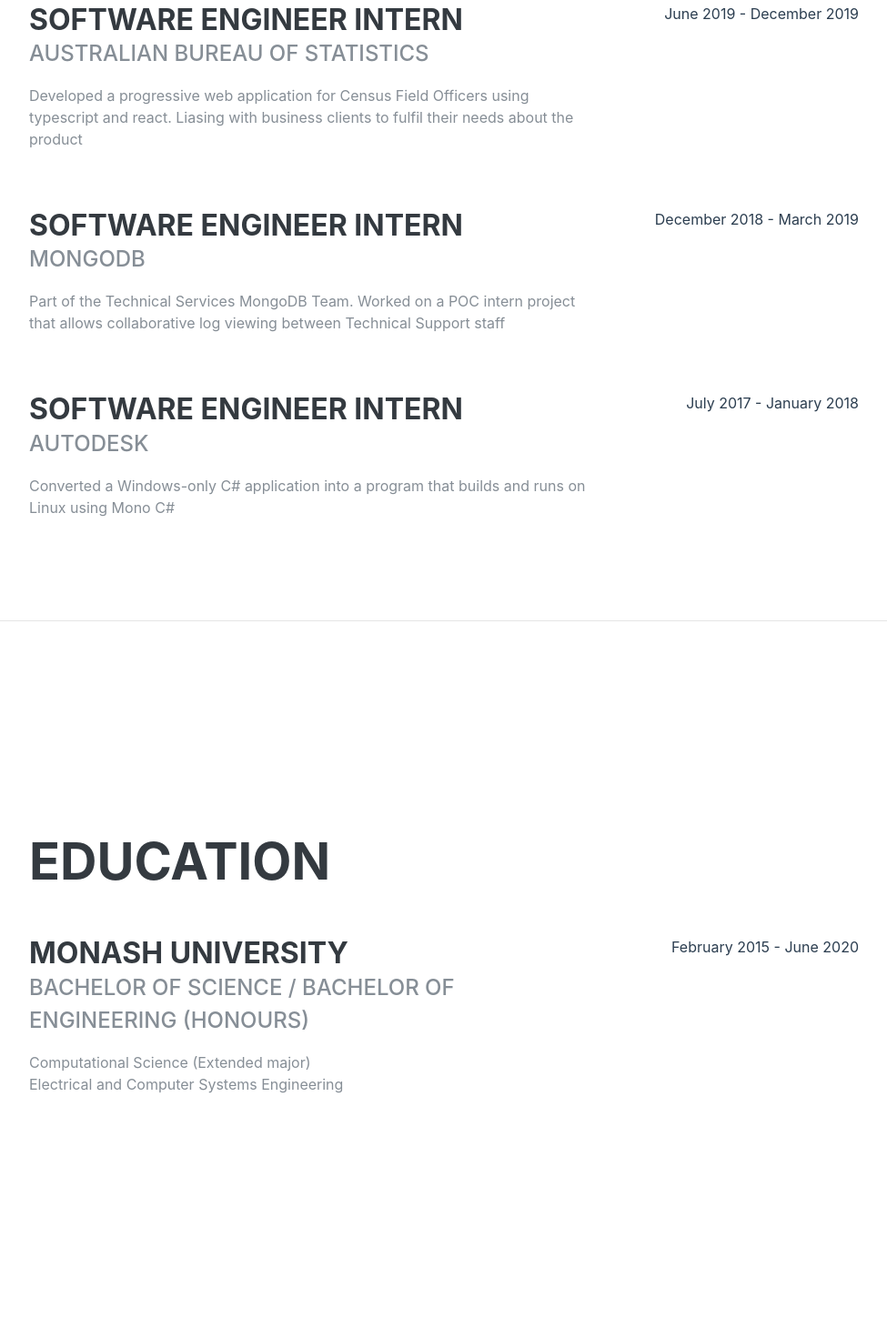
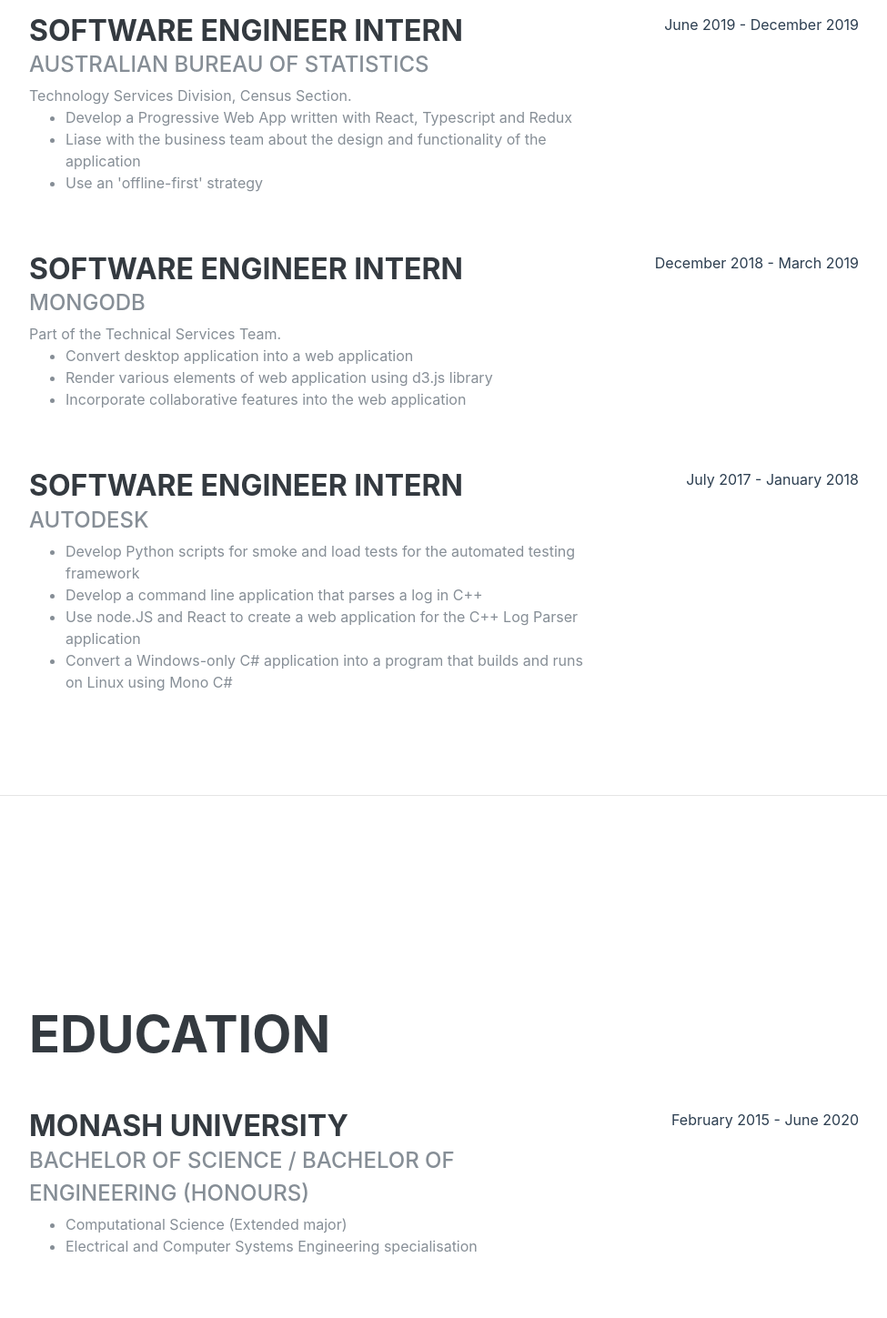
Before and after one commit to khanguslee/personal-website, a Gatsby site: page / in a window 1280 px wide. Shown: the part 1164-2613 px from the top of the page at 91% size, without its empty margins (288-1263 px from the left). Built offline with nearby package versions, Linux system fonts and the light colour scheme; Gatsby itself is replaced by a stand-in of ours; a web font is replaced by a local one.

Commit message:
Create SectionItem component (#8)
* Create SectionItem component

* Implement SectionItem component in Experience section

* Update config with education details

* Update SectionItem component with descriptionList prop

* Update Experience component to pass in a data testid into SectionItem

* Update Education component to use values from config file

* Add job tasks into config file

* Render job tasks into SectionItem component

* Remove margin-bottom from description

* Add unit test for SectionItem component

* Add unit test for SectionItem description

* Add unit test for SectionItem descriptionList

* Add unit test for SectionItem with both description and descriptionList props

```diff
--- a/config.js
+++ b/config.js
@@ -34,32 +34,59 @@
       role: 'Software Engineer Intern',
       startDate: 'December 2019',
       endDate: 'February 2019',
-      description:
-        'Part of the MongoDB Charts Team working on incorporating interactive Charts into MongoDB Charts',
+      description: 'Part of the MongoDB Charts Team.',
+      tasks: [
+        'Fix various bugs on their React application that will released into production',
+        'Work with another intern to create interactive chart features',
+      ],
     },
     {
       company: 'Australian Bureau of Statistics',
       role: 'Software Engineer Intern',
       startDate: 'June 2019',
       endDate: 'December 2019',
-      description:
-        'Developed a progressive web application for Census Field Officers using typescript and react. Liasing with business clients to fulfil their needs about the product',
+      description: 'Technology Services Division, Census Section.',
+      tasks: [
+        'Develop a Progressive Web App written with React, Typescript and Redux',
+        'Liase with the business team about the design and functionality of the application',
+        "Use an 'offline-first' strategy",
+      ],
     },
     {
       company: 'MongoDB',
       role: 'Software Engineer Intern',
       startDate: 'December 2018',
       endDate: 'March 2019',
-      description:
-        'Part of the Technical Services MongoDB Team. Worked on a POC intern project that allows collaborative log viewing between Technical Support staff',
+      description: 'Part of the Technical Services Team.',
+      tasks: [
+        'Convert desktop application into a web application',
+        'Render various elements of web application using d3.js library',
+        'Incorporate collaborative features into the web application',
+      ],
     },
     {
       company: 'Autodesk',
       role: 'Software Engineer Intern',
       startDate: 'July 2017',
       endDate: 'January 2018',
-      description:
-        'Converted a Windows-only C# application into a program that builds and runs on Linux using Mono C#',
+      tasks: [
+        'Develop Python scripts for smoke and load tests for the automated testing framework',
+        'Develop a command line application that parses a log in C++',
+        'Use node.JS and React to create a web application for the C++ Log Parser application',
+        'Convert a Windows-only C# application into a program that builds and runs on Linux using Mono C#',
+      ],
+    },
+  ],
+  education: [
+    {
+      school: 'Monash University',
+      degree: 'Bachelor of Science / Bachelor of Engineering (Honours)',
+      startDate: 'February 2015',
+      endDate: 'June 2020',
+      field: [
+        'Computational Science (Extended major)',
+        'Electrical and Computer Systems Engineering specialisation',
+      ],
     },
   ],
 };
--- /dev/null
+++ b/src/components/SectionItem.js
@@ -0,0 +1,50 @@
+import React from 'react';
+
+function SectionItem(props) {
+  const {
+    id,
+    title,
+    subtitle,
+    description,
+    descriptionList,
+    rightTitle,
+    testId,
+  } = props;
+
+  // TODO: Add image of company beside each entry
+
+  const renderDescriptionList = descriptionList => {
+    const descriptionListItems = descriptionList.map(
+      (descriptionListItem, index) => {
+        return (
+          <li key={`${descriptionListItem}-${index}`}>{descriptionListItem}</li>
+        );
+      }
+    );
+
+    return <ul>{descriptionListItems}</ul>;
+  };
+
+  return (
+    <div
+      className="resume-item d-flex flex-column flex-md-row justify-content-between mb-5"
+      data-testid={testId}
+      key={id}
+    >
+      <div className="resume-content" data-testid="section-content">
+        <h3 className="mb-0">{title}</h3>
+        <div className="subheading mb-1">{subtitle}</div>
+        {description && <p className="mb-0">{description}</p>}
+        {descriptionList && renderDescriptionList(descriptionList)}
+      </div>
+      <div
+        className="resume-date text-md-right"
+        data-testid="section-right-title"
+      >
+        <span className="text-primary">{rightTitle}</span>
+      </div>
+    </div>
+  );
+}
+
+export default SectionItem;
--- /dev/null
+++ b/src/components/__tests__/SectionItem.js
@@ -0,0 +1,110 @@
+import React from 'react';
+import { render } from '@testing-library/react';
+
+import SectionItem from '../SectionItem';
+
+describe('SectionItem component', () => {
+  it('displays necessary values properly', () => {
+    const testSectionConfig = {
+      title: 'Test Title',
+      subtitle: 'Test Subtitle',
+      rightTitle: 'Test Right Title',
+    };
+    const sectionTestId = 'test-section-id';
+    const { getByTestId } = render(
+      <SectionItem
+        id={0}
+        title={testSectionConfig.title}
+        subtitle={testSectionConfig.subtitle}
+        rightTitle={testSectionConfig.rightTitle}
+        testId={sectionTestId}
+      />
+    );
+    expect(getByTestId(sectionTestId)).toHaveTextContent(
+      testSectionConfig.title
+    );
+    expect(getByTestId(sectionTestId)).toHaveTextContent(
+      testSectionConfig.subtitle
+    );
+    expect(getByTestId(sectionTestId)).toHaveTextContent(
+      testSectionConfig.rightTitle
+    );
+  });
+
+  it('displays description', () => {
+    const testSectionConfig = {
+      title: 'Test Title',
+      subtitle: 'Test Subtitle',
+      rightTitle: 'Test Right Title',
+      description: 'Test description',
+    };
+    const sectionTestId = 'test-section-id';
+    const { getByTestId } = render(
+      <SectionItem
+        id={0}
+        title={testSectionConfig.title}
+        subtitle={testSectionConfig.subtitle}
+        description={testSectionConfig.description}
+        rightTitle={testSectionConfig.rightTitle}
+        testId={sectionTestId}
+      />
+    );
+    expect(getByTestId(sectionTestId)).toHaveTextContent(
+      testSectionConfig.description
+    );
+  });
+
+  it('displays description list', () => {
+    const testSectionConfig = {
+      title: 'Test Title',
+      subtitle: 'Test Subtitle',
+      rightTitle: 'Test Right Title',
+      descriptionList: ['Test Item 1', 'Test Item 2', 'Test Item 3'],
+    };
+    const sectionTestId = 'test-section-id';
+    const { getByTestId } = render(
+      <SectionItem
+        id={0}
+        title={testSectionConfig.title}
+        subtitle={testSectionConfig.subtitle}
+        descriptionList={testSectionConfig.descriptionList}
+        rightTitle={testSectionConfig.rightTitle}
+        testId={sectionTestId}
+      />
+    );
+
+    testSectionConfig.descriptionList.map(item => {
+      expect(getByTestId(sectionTestId)).toHaveTextContent(item);
+    });
+  });
+
+  it('displays both description and descriptionList values', () => {
+    const testSectionConfig = {
+      title: 'Test Title',
+      subtitle: 'Test Subtitle',
+      rightTitle: 'Test Right Title',
+      description: 'Test description',
+      descriptionList: ['Test Item 1', 'Test Item 2', 'Test Item 3'],
+    };
+    const sectionTestId = 'test-section-id';
+    const { getByTestId } = render(
+      <SectionItem
+        id={0}
+        title={testSectionConfig.title}
+        subtitle={testSectionConfig.subtitle}
+        description={testSectionConfig.description}
+        descriptionList={testSectionConfig.descriptionList}
+        rightTitle={testSectionConfig.rightTitle}
+        testId={sectionTestId}
+      />
+    );
+
+    expect(getByTestId(sectionTestId)).toHaveTextContent(
+      testSectionConfig.description
+    );
+
+    testSectionConfig.descriptionList.map(item => {
+      expect(getByTestId(sectionTestId)).toHaveTextContent(item);
+    });
+  });
+});
--- a/src/components/education.js
+++ b/src/components/education.js
@@ -1,6 +1,28 @@
 import React from 'react';
 
-function Education() {
+import SectionItem from './SectionItem';
+
+function Education(props) {
+  const { education } = props;
+
+  const renderEducation = educations => {
+    return educations.map((education, index) => {
+      const { school, degree, startDate, endDate, field } = education;
+
+      const rightTitleText = `${startDate} - ${endDate}`;
+
+      return (
+        <SectionItem
+          key={index}
+          title={school}
+          subtitle={degree}
+          descriptionList={field}
+          rightTitle={rightTitleText}
+        />
+      );
+    });
+  };
+
   return (
     <section
       className="resume-section p-3 p-lg-5 d-flex align-items-center"
@@ -9,20 +31,7 @@
     >
       <div className="w-100">
         <h2 className="mb-5">Education</h2>
-
-        <div className="resume-item d-flex flex-column flex-md-row justify-content-between mb-5">
-          <div className="resume-content">
-            <h3 className="mb-0">Monash University</h3>
-            <div className="subheading mb-3">
-              Bachelor of Science / Bachelor of Engineering (Honours)
-            </div>
-            <div>Computational Science (Extended major)</div>
-            <div>Electrical and Computer Systems Engineering</div>
-          </div>
-          <div className="resume-date text-md-right">
-            <span className="text-primary">February 2015 - June 2020</span>
-          </div>
-        </div>
+        {renderEducation(education)}
       </div>
     </section>
   );
--- a/src/components/experience.js
+++ b/src/components/experience.js
@@ -1,4 +1,6 @@
 import React from 'react';
+
+import SectionItem from './SectionItem';
 
 function Experience(props) {
   const { experiences } = props;
@@ -6,27 +8,20 @@
   const renderJobExperiences = experiences => {
     // TODO: Sort the experiences array before rendering.
     return experiences.map((job, index) => {
-      const { company, role, startDate, endDate, description } = job;
-      // TODO: Add image of company beside each entry
+      const { company, role, startDate, endDate, description, tasks } = job;
+
+      const rightTitleText = `${startDate} - ${endDate}`;
+
       return (
-        <div
-          className="resume-item d-flex flex-column flex-md-row justify-content-between mb-5"
+        <SectionItem
           key={index}
-        >
-          <div className="resume-content" data-testid="experience-content">
-            <h3 className="mb-0">{role}</h3>
-            <div className="subheading mb-3">{company}</div>
-            <p>{description}</p>
-          </div>
-          <div
-            className="resume-date text-md-right"
-            data-testid="experience-date"
-          >
-            <span className="text-primary">
-              {startDate} - {endDate}
-            </span>
-          </div>
-        </div>
+          title={role}
+          subtitle={company}
+          description={description}
+          descriptionList={tasks}
+          rightTitle={rightTitleText}
+          testId={'experience-content'}
+        />
       );
     });
   };
--- a/src/pages/index.js
+++ b/src/pages/index.js
@@ -22,9 +22,11 @@
 
       <Experience experiences={config.experience} />
 
-      <hr className="m-0" />
-
-      <Education />
+      {config.education && (
+        <>
+          <hr className="m-0" /> <Education education={config.education} />
+        </>
+      )}
 
       <hr className="m-0" />
 
```
Also changed, not shown: src/components/__tests__/education.js (+1 -1 lines), src/components/__tests__/experience.js (+1 -1 lines).
